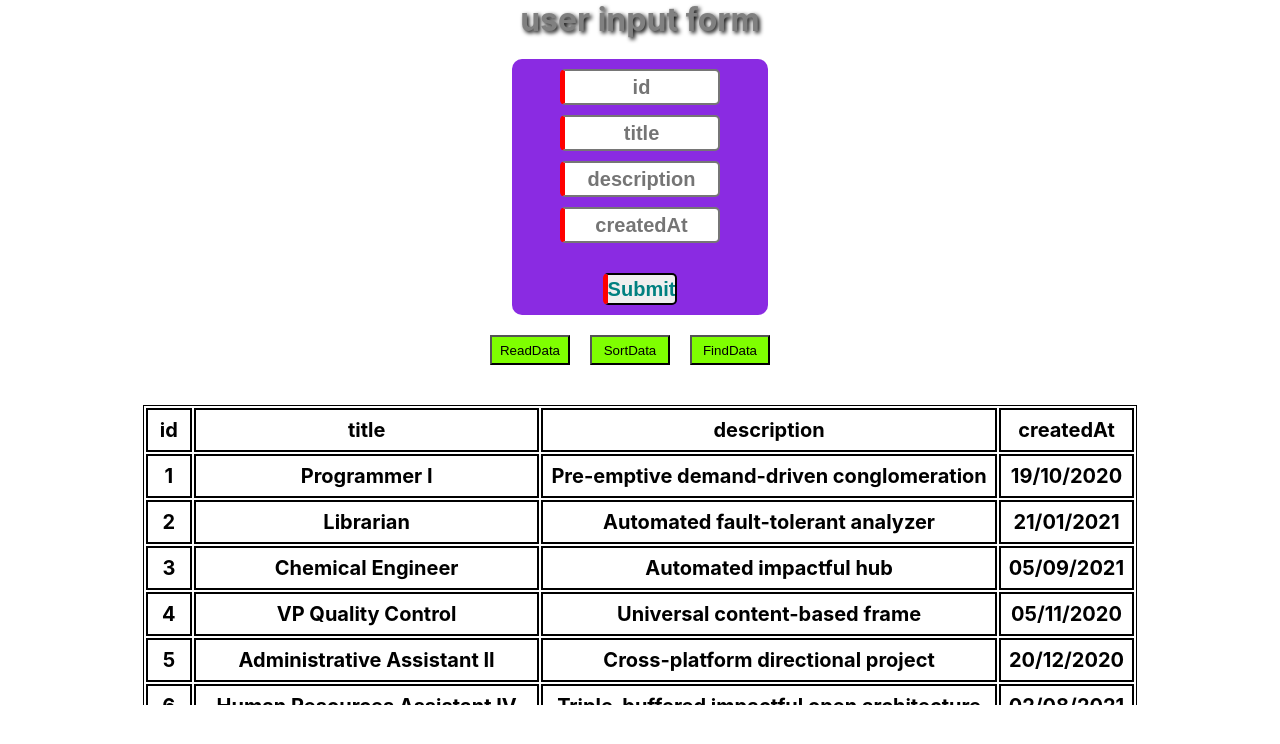
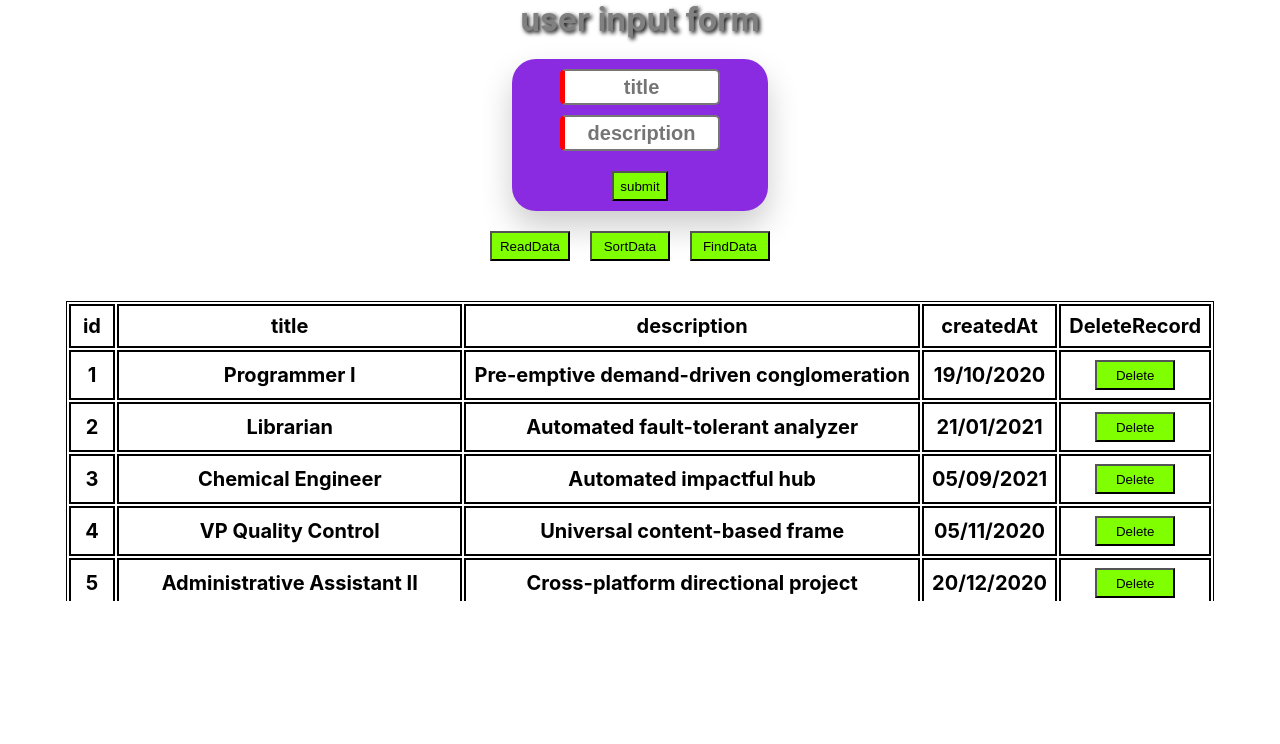
Before and after one commit to sumitkumar105/Afour_Assignment, a React (Create React App) app: page / in a window 1280 px wide. Both pictures are taken after a click on the button "ReadData". Shown: the top 744 px of the page. Built offline with nearby package versions, Linux system fonts and the light colour scheme.

Commit message:
Code is updated and funcnatiolity worked

```diff
--- a/package.json
+++ b/package.json
@@ -12,6 +12,7 @@
     "@types/react-dom": "^17.0.9",
     "react": "^17.0.2",
     "react-dom": "^17.0.2",
+    "react-moment": "^1.1.1",
     "react-scripts": "4.0.3",
     "typescript": "^4.4.3",
     "web-vitals": "^1.1.2"
--- a/src/App.tsx
+++ b/src/App.tsx
@@ -1,12 +1,9 @@
 import React from "react";
-// import ReadData from "./Components/ReadData";
-import data from "./Components/Data";
 import UserInputForm from "./Components/Forms/UserInputForm";
 const App: React.FC = () => {
   return (
     <>
       <UserInputForm />
-      {/* <ReadData /> */}
     </>
   );
 };
--- a/src/Components/Forms/UserInputForm.tsx
+++ b/src/Components/Forms/UserInputForm.tsx
@@ -1,9 +1,10 @@
 import React, { useState } from "react";
 import "../Forms/form.css";
-import RemoveData from "../RemoveData";
-import data from "../Data";
-import ReadData from "../ReadData";
-import SortingData from "../SortingData";
+import RemoveData from "../Pages/RemoveData";
+import data from "../Pages/Data";
+import ReadData from "../Pages/ReadData";
+import SortingData from "../Pages/SortingData";
+import moment from "react-moment";
 function UserInputForm() {
   const [active, setActive] = useState("");
   const [name, setName] = useState({
@@ -12,8 +13,6 @@ function UserInputForm() {
     description: "",
     createdAt: "",
   });
-  const [count, setCount] = useState([]);
-
   function FetchData() {
     setActive("first");
   }
@@ -23,24 +22,51 @@ function UserInputForm() {
   const DeleteData = () => {
     setActive("third");
   };
-  function handleSubmit(v: any) {
+  // console.log(name);
+
+  function handleSubmit(v: any): void {
+    console.log("cheking parameter", v);
+
     console.log(name);
+    let roll = data.length + 1;
+    const d = new Date();
+    let newDate =
+      d.getDate() + "/" + (d.getMonth() + 1) + "/" + d.getFullYear();
+    if (!name.title && !name.description) {
+      alert("entered valid details!!!");
+      console.log("form is not valisate");
+    } else {
+      data.push({
+        id: roll,
+        title: name.title,
+        description: name.description,
+        createdAt: newDate,
+      });
+      console.log(data);
+
+      setName({ id: "", title: "", description: "", createdAt: "" });
+      console.log("validate");
+    }
+    v.preventDefault();
   }
   return (
     <div>
       <h1>user input form</h1>
       <div className="section1">
-        <form onSubmit={handleSubmit}>
-          <div className="first_input">
+        <form>
+          {/* <div className="first_input">
             <input
-              type="text"
+              required
+              type="string"
+              pattern="[0-9]*"
               placeholder="id"
               value={name.id}
               onChange={(e) => setName({ ...name, id: e.target.value })}
             />
-          </div>
+          </div> */}
           <div className="first_input">
             <input
+              required
               type="text"
               placeholder="title"
               value={name.title}
@@ -49,6 +75,7 @@ function UserInputForm() {
           </div>
           <div className="first_input">
             <input
+              required
               type="text"
               placeholder="description"
               value={name.description}
@@ -57,16 +84,19 @@ function UserInputForm() {
               }
             />
           </div>
-          <div className="first_input">
+          {/* <div className="first_input">
             <input
+              required
               type="text"
               placeholder="createdAt"
               value={name.createdAt}
               onChange={(e) => setName({ ...name, createdAt: e.target.value })}
             />
-          </div>
+          </div> */}
+          {/* {name.id}
+          {name.title} */}
           <div className="button1">
-            <input type="submit" placeholder="submit" />
+            <button onClick={handleSubmit}>submit</button>
           </div>
         </form>
       </div>
@@ -86,9 +116,7 @@ function UserInputForm() {
       <div>
         {active === "first" && <ReadData />}
         {active === "second" && <SortingData />}
-        {active === "third" && (
-          <RemoveData data={"data deleted sucessfully!!"} />
-        )}
+        {active === "third" && <RemoveData />}
       </div>
     </div>
   );
--- a/src/Components/Forms/form.css
+++ b/src/Components/Forms/form.css
@@ -12,9 +12,11 @@ h1 {
   margin: auto;
   height: 80%;
   width: 20%;
+  box-shadow: 0 1rem 2rem hsl(0 0% 0% / 20%);
   background-color: blueviolet;
-  border-radius: 10px;
+  border-radius: 24px;
 }
+
 form {
   margin: auto;
   width: 30%;
--- a/src/Components/ReadData.css
+++ b/src/Components/Pages/ReadData.css
@@ -8,9 +8,21 @@
   align-items: center;
   margin-top: 20px;
 }
+.searchData {
+  display: flex;
+  justify-content: center;
+  align-items: center;
+}
+.find {
+  margin: 20px;
+}
+label {
+  font-size: 20px;
+  font-weight: bold;
+}
 .section_1 {
   margin-top: 20px;
-  height: 300px;
+  max-height: 300px;
   width: auto;
   overflow: scroll;
 }
--- a/src/Components/ReadData.tsx
+++ b/src/Components/Pages/ReadData.tsx
@@ -1,34 +1,19 @@
 import React, { useState } from "react";
-import data from "./Data";
-import "../Components/ReadData.css";
+import data from "../Pages/Data";
+import "../Pages/ReadData.css";
 console.log(data);
-// type newData = {
-//   name: {
-//     id: number;
-//     title: string;
-//     description: string;
-//     createdAt: string;
-//   }[];
-// };
-// interface newData {
-//   id: number;
-//   title: string;
-//   description: string;
-//   createdAt: string;
-// }
 const ReadData: React.FC = (props) => {
   //   const useData = props.name;
   //   console.log("usedaat", useData);
   const [val, setVal] = useState(data);
-  //   useEffect(() => {
-  //     setVal(useData);
-  //   }, []);
-  //   console.log(val);
 
-  // console.log("data", val);
+  const handleRemoveItem = (e: any) => {
+    console.log(e.id);
+    setVal(val.filter((item) => item.id !== e.id));
+    console.log("deleted");
+  };
 
   return (
-    // style={{ height: "200px", width: "800px", overflow: "scroll" }}
     <div className="main_data">
       <div className="section_1">
         <table style={{ border: "1px solid black" }}>
@@ -37,14 +22,20 @@ const ReadData: React.FC = (props) => {
             <th>title</th>
             <th>description</th>
             <th>createdAt</th>
+            <th>DeleteRecord</th>
           </tr>
-          {data.map((v) => {
+          {val.map((v, index) => {
             return (
               <tr>
                 <td>{v.id}</td>
                 <td>{v.title}</td>
                 <td>{v.description}</td>
                 <td>{v.createdAt}</td>
+                <td>
+                  <button value={index} onClick={() => handleRemoveItem(v)}>
+                    Delete
+                  </button>
+                </td>
               </tr>
             );
           })}
--- /dev/null
+++ b/src/Components/Pages/RemoveData.tsx
@@ -0,0 +1,86 @@
+import { count } from "console";
+import React, { useState } from "react";
+import { getOriginalNode } from "typescript";
+import getData from "../Pages/Data";
+function RemoveData() {
+  let i = 0;
+  // const deleteData;
+  // const [del, setDel] = useState("");
+  const [check, setCheck] = useState("");
+  // const [Count, setCount] = useState(getData);
+  const [FindData, setFindData] = useState([
+    {
+      id: 0,
+      title: "",
+      description: "",
+      createdAt: "",
+    },
+  ]);
+
+  console.log();
+  const handleRemoveItem = (e: any) => {
+    console.log(check);
+    const check_id = parseInt(check);
+    for (i; i < getData.length; i++) {
+      if (
+        getData[i].id === check_id &&
+        check_id != 0 &&
+        check_id <= getData.length
+      ) {
+        console.log(getData[i]);
+        const checkData = {
+          id: check_id,
+          title: getData[i].title,
+          description: getData[i].description,
+          createdAt: getData[i].createdAt,
+        };
+        // // const Count = checkData;
+        setFindData([checkData]);
+
+        console.log(checkData);
+      }
+    }
+    console.log("deleted");
+  };
+
+  return (
+    <>
+      <div className="searchData">
+        <label>Enter ID: </label>{" "}
+        <input
+          type="number"
+          placeholder="enter id"
+          value={check}
+          onChange={(k) => setCheck(k.target.value)}
+        />
+        <button className="find" onClick={handleRemoveItem}>
+          find
+        </button>
+      </div>
+      <div className="main_data">
+        <div className="section_1">
+          <table style={{ border: "1px solid black" }}>
+            <tr>
+              <th>id</th>
+              <th>title</th>
+              <th>description</th>
+              <th>createdAt</th>
+            </tr>
+            {Object.values(FindData).map((v, index) => {
+              console.log(v);
+              return (
+                <tr>
+                  <td>{v.id}</td>
+                  <td>{v.title}</td>
+                  <td>{v.description}</td>
+                  <td>{v.createdAt}</td>
+                </tr>
+              );
+            })}
+          </table>
+        </div>
+      </div>
+    </>
+  );
+}
+export default RemoveData;
--- a/src/Components/RemoveData.tsx
+++ /dev/null
@@ -1,12 +0,0 @@
-import React from "react";
-type person = {
-  data: string;
-};
-function RemoveData(props: person) {
-  return (
-    <>
-      <h1>welcome to demo{props.data}</h1>
-    </>
-  );
-}
-export default RemoveData;
--- a/src/index.tsx
+++ b/src/index.tsx
@@ -3,7 +3,6 @@ import ReactDOM from "react-dom";
 import "./index.css";
 import App from "./App";
 import reportWebVitals from "./reportWebVitals";
-import { type } from "os";
 
 ReactDOM.render(
   <React.StrictMode>
```
Also changed, not shown: src/Components/Pages/SortingData.tsx (renamed from src/Components/SortingData.tsx, +2 -5 lines), src/Components/Pages/Data.tsx (renamed from src/Components/Data.tsx), 1 other file (tests, documents, lock files or other folders).
